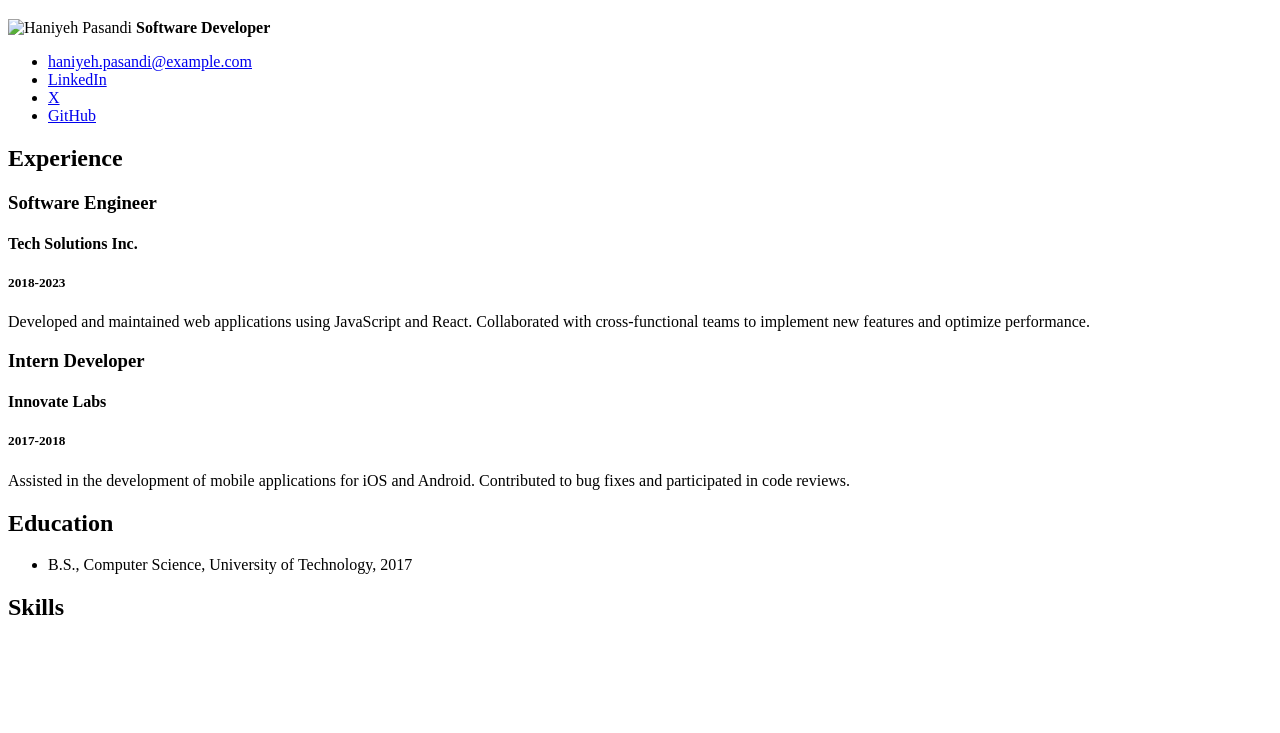
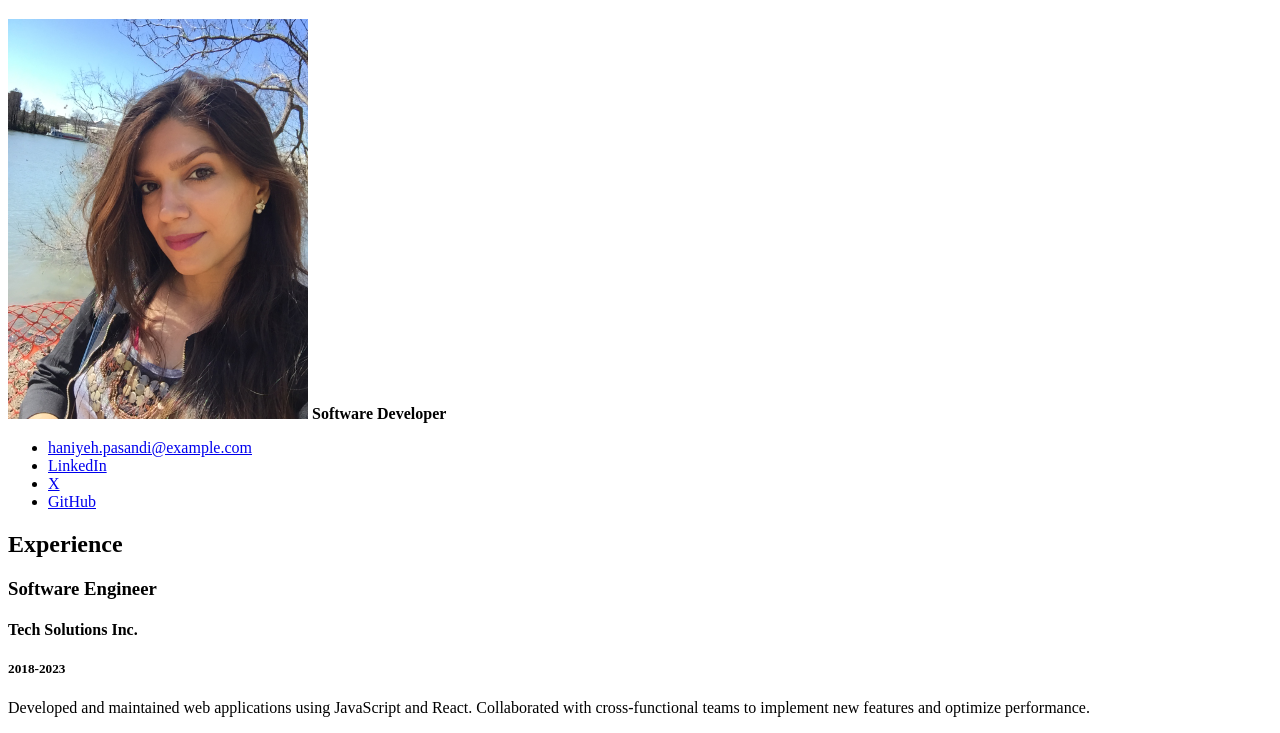
Before and after one commit to hpasandii/Haniyeh-Pasandi-Jour652, a plain HTML site: page resume folder/index.html in a window 1280 px wide. Shown: the part 61-794 px from the top of the page. Drawn offline with Linux system fonts and the light colour scheme.

Commit message:
Update index.html

```diff
--- a/resume folder/index.html
+++ b/resume folder/index.html
@@ -9,7 +9,7 @@
     <!-- I built this myself! -->
     <header>
         <h1>Haniyeh Pasandi</h1>
-        <img src="your-photo.jpg" alt="Haniyeh Pasandi" width="300">
+        <img src="IMG_6094.JPG" alt="Haniyeh Pasandi" width="300">
         <strong>Software Developer</strong>
         <ul>
             <li><a href="mailto:haniyeh.pasandi@example.com">haniyeh.pasandi@example.com</a></li>
```
